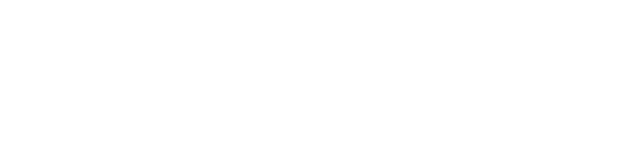
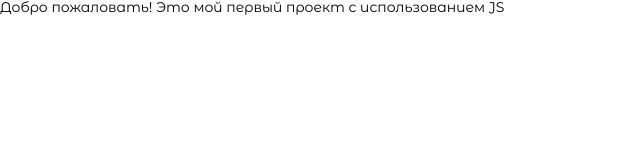
Before and after one commit to DiRoNGGod/RandomColorWeb, a plain HTML site: page index.html in a window 1280 px wide. Shown: the whole page, without its empty margins (0-640 px from the left). Drawn offline with Linux system fonts and the light colour scheme.

Commit message:
update html and css
Conected fonts and favicon.
Update css

```diff
--- a/css/style.css
+++ b/css/style.css
@@ -23,7 +23,7 @@ html,body {
 	width: 100%;
 	line-height: 1;
 	font-size: 14px;
-	font-family: 'Press Start 2P', cursive;
+	font-family: 'Montserrat Alternates', sans-serif;
 	font-weight: 400;
 	scroll-behavior: smooth;   /* *Плавная прокрутка по якорям */
 }
--- a/index.html
+++ b/index.html
@@ -5,16 +5,26 @@
 		<meta charset="UTF-8"> <!-- ~ Кодировка страницы -->
 		<meta name="viewport" content="width=device-width, initial-scale=1.0, user-scalable=no"> <!-- ~ Адаптивность / Запрет масштабирования -->
 		<!-- ~ <meta name="robots" content="none"> / Запрет индексации страницы -->
+		<link rel="icon" href="favicon.ico">
 		<title>MagicColor</title>
 		<link rel="preconnect" href="https://fonts.googleapis.com"> <!-- ~ Ускорение загрузки шрифта -->
-		<link href="https://fonts.googleapis.com/css2?family=Press+Start+2P&display=swap" rel="stylesheet"> <!-- ~ Подключение шрифта -->
+		<link href="https://fonts.googleapis.com/css2?family=Montserrat+Alternates&display=swap" rel="stylesheet"> <!-- ~ Подключение шрифта -->
 		<link rel="stylesheet" href="css/style.css"> <!-- ~ Подключение CSS -->
 	</head>
 
 	<!-- !---------------------Тело страницы---------------------------->
 	<body>
 
-
+		<div class="wrapper">
+			<div class="container">
+				<div class="content">
+					<h1 class="title">
+						<span>Добро пожаловать!</span>
+						<span>Это мой первый проект с использованием JS</span>
+					</h1>
+				</div>
+			</div>
+		</div>
 
 		<script src="js/script.js"></script> <!-- ~ Подключение JavaScript -->
 	</body>
```
Also changed, not shown: favicon.ico (added).
